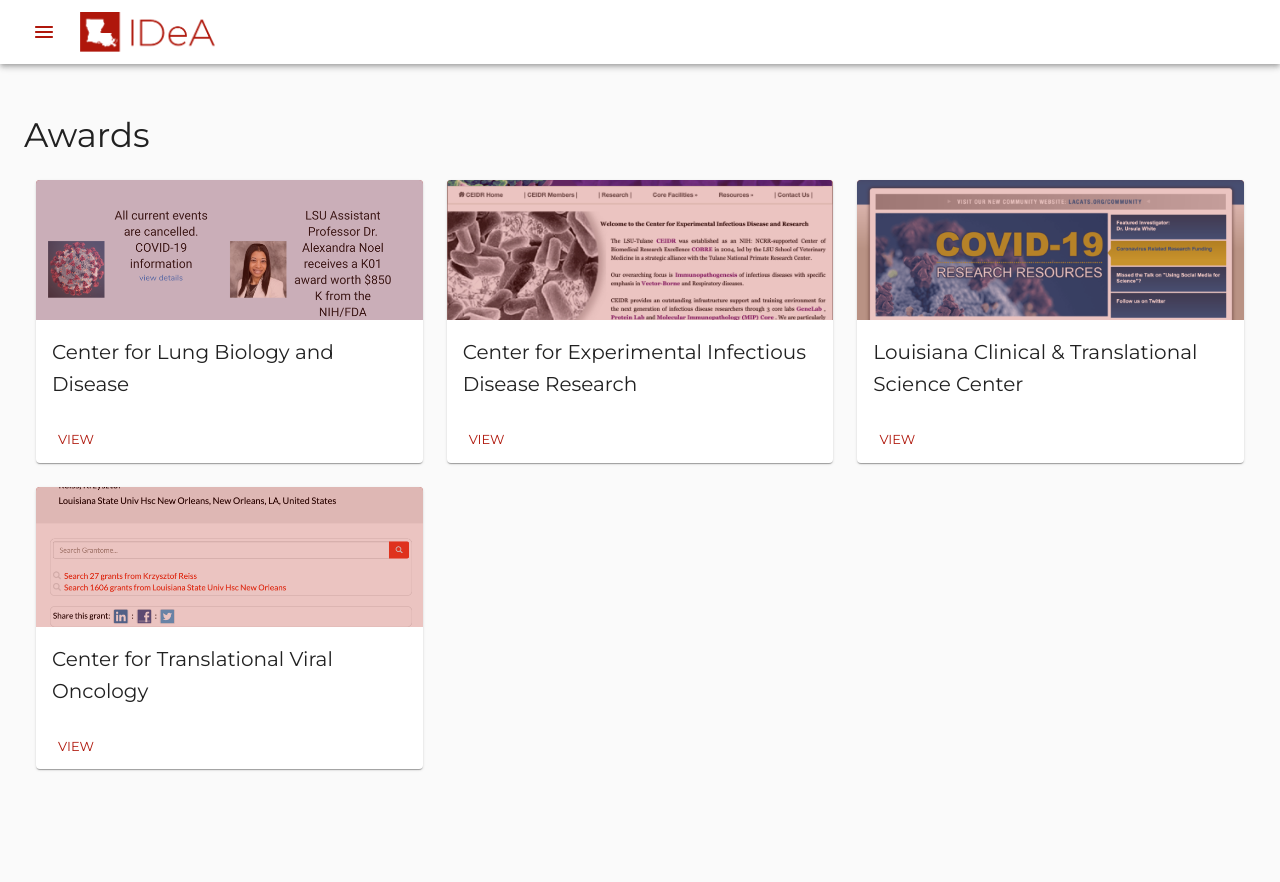
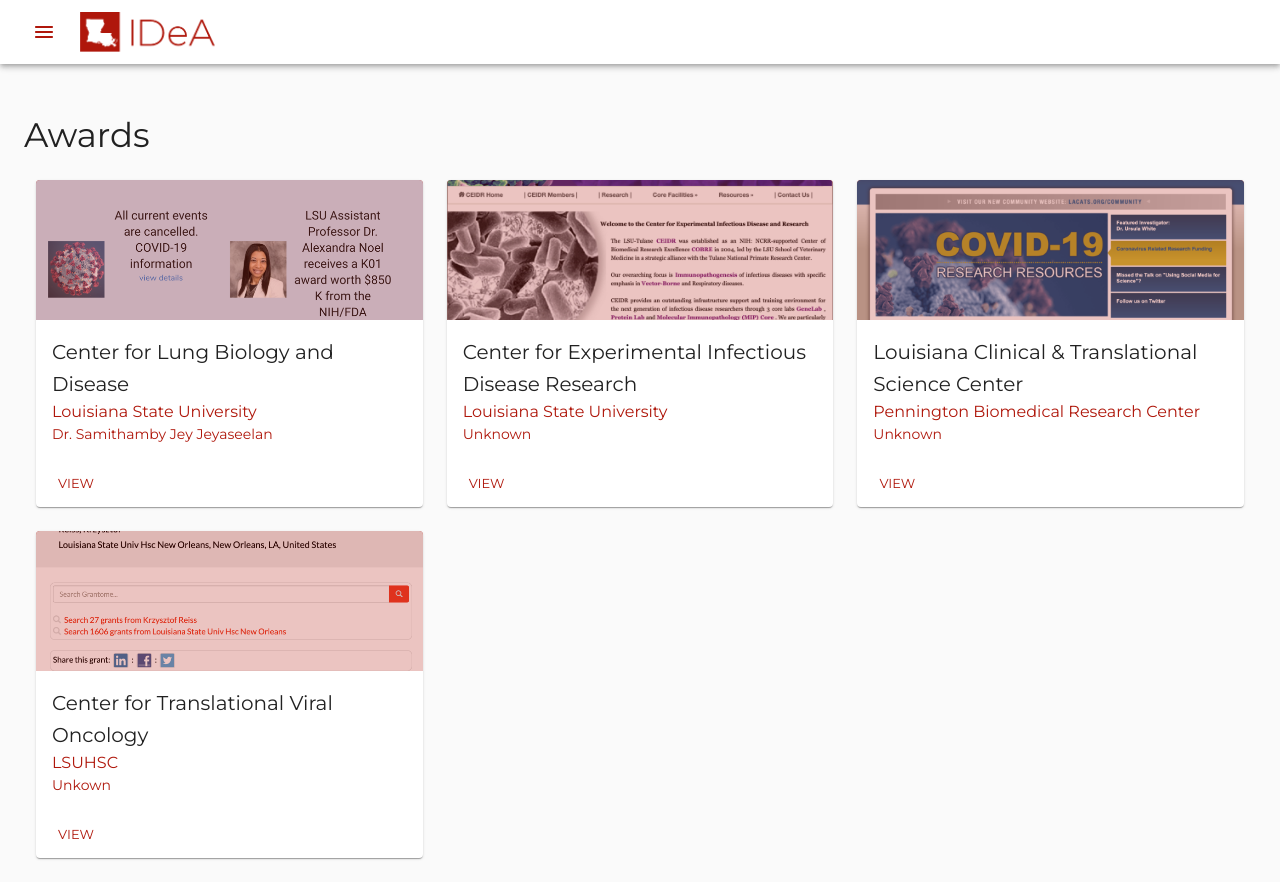
Before and after one commit to lbrn/la-idea, a React (Create React App) app: page /awards in a window 1280 px wide. Before the commit the page ends 800 px from the top, so only its background shows below. Built offline with nearby package versions, Linux system fonts and the light colour scheme; a web font is replaced by a local one.

Commit message:
added institution and investigators, hover effect

```diff
--- a/src/components/awards/CardData.ts
+++ b/src/components/awards/CardData.ts
@@ -5,29 +5,45 @@
 	{
 		title: 'Center for Lung Biology and Disease',
 		imgTitle: 'homepage',
+		investigator: "Dr. Samithamby Jey Jeyaseelan",
+		investigatorLink: "http://facultypages.vetmed.lsu.edu/faculty/jey",
+		institution: "Louisiana State University",
+		institutionLink: "https://www.lsu.edu/",
 		img: clbd,
-		link: 'https://clbd.cobre.lsu.edu/',
+		grantLink: 'https://clbd.cobre.lsu.edu/',
 		id: 'clbd-card-data',
 	},
 	{
 		title: 'Center for Experimental Infectious Disease Research',
 		imgTitle: 'homepage',
+		investigator: "Unknown",
+		investigatorLink: "",
+		institution: "Louisiana State University",
+		institutionLink: "https://www.lsu.edu/",
 		img: ceidr,
-		link: 'http://www.cobre.ceidr.lsu.edu/',
+		grantLink: 'http://www.cobre.ceidr.lsu.edu/',
 		id: 'ceidr-card-data',
 	},
 	{
 		title: 'Louisiana Clinical & Translational Science Center',
 		imgTitle: 'homepage',
+		investigator: "Unknown",
+		investigatorLink: "",
+		institution: "Pennington Biomedical Research Center",
+		institutionLink: "https://www.pbrc.edu/",
 		img: laCats,
-		link: 'https://www.lacats.org/',
+		grantLink: 'https://www.lacats.org/',
 		id: 'laCats-card-data',
 	},
 	{
 		title: 'Center for Translational Viral Oncology',
 		imgTitle: 'homepage',
+		investigator: "Unkown",
+		investigatorLink: "",
+		institution: "LSUHSC",
+		institutionLink: "https://www.lsuhsc.edu/",
 		img: ctvo,
-		link: 'https://grantome.com/grant/NIH/P20-GM121288-01',
+		grantLink: 'https://grantome.com/grant/NIH/P20-GM121288-01',
 		id: 'ctvo-card-data',
 	},
 ];
--- a/src/components/awards/CardWrapper.tsx
+++ b/src/components/awards/CardWrapper.tsx
@@ -7,6 +7,7 @@
 	CardContent,
 	Button,
 	CardActions,
+	Link,
 } from '@material-ui/core';
 
 import theme from '../../theme/theme';
@@ -16,13 +17,27 @@
 	media: {
 		height: 140,
 		opacity: 0.75,
+		transition: '.3s all',
+		'&:hover': {
+			opacity: 1
+		}
 	},
 	mediaCont: {
 		background: theme.palette.primary.main,
 	},
 });
 
-const CardWrapper = ({ title, imgTitle, img, link, id }: card) => {
+const CardWrapper = ({
+	title,
+	imgTitle,
+	img,
+	grantLink,
+	id,
+	investigator,
+	investigatorLink,
+	institution,
+	institutionLink
+}: card) => {
 	const classes = useStyles();
 	return (
 		<Card>
@@ -31,9 +46,11 @@
 			</div>
 			<CardContent>
 				<Typography variant="h6">{title}</Typography>
+				<Link variant="body1" href={institutionLink}>{institution}</Link> <br/>
+				<Link variant="body2" href={investigatorLink}>{investigator}</Link>
 			</CardContent>
 			<CardActions>
-				<Button size="small" color="primary" href={link}>
+				<Button size="small" color="primary" href={grantLink}>
 					View
 				</Button>
 			</CardActions>
--- a/src/components/awards/Cards.tsx
+++ b/src/components/awards/Cards.tsx
@@ -10,12 +10,16 @@
 		return datas.map((data) => (
 			<Grid item xs={12} sm={6} md={4}>
 				<CardWrapper
+					grantLink={data.grantLink}
+					id={data.id}
 					img={data.img}
+					imgTitle={data.imgTitle}
+					institution={data.institution}
+					institutionLink={data.institutionLink}
+					investigator={data.investigator}
+					investigatorLink={data.investigatorLink}
+					key={data.id}
 					title={data.title}
-					imgTitle={data.imgTitle}
-					id={data.id}
-					link={data.link}
-					key={data.id}
 				/>
 			</Grid>
 		));
```
Also changed, not shown: src/types/card.ts (+7 -3 lines), site.webmanifest.
